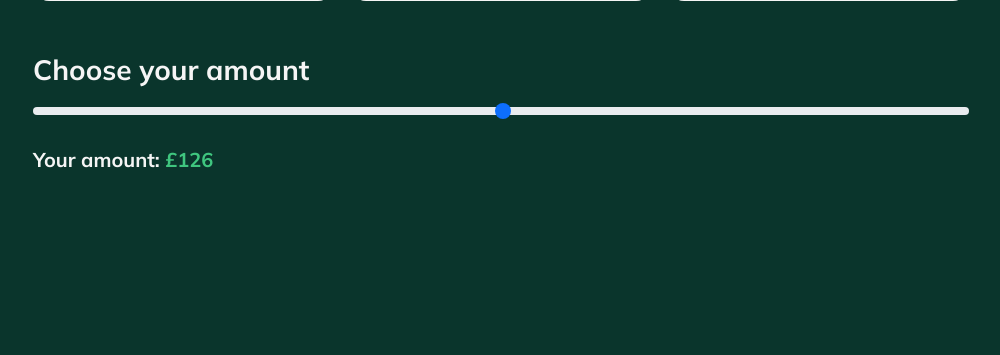
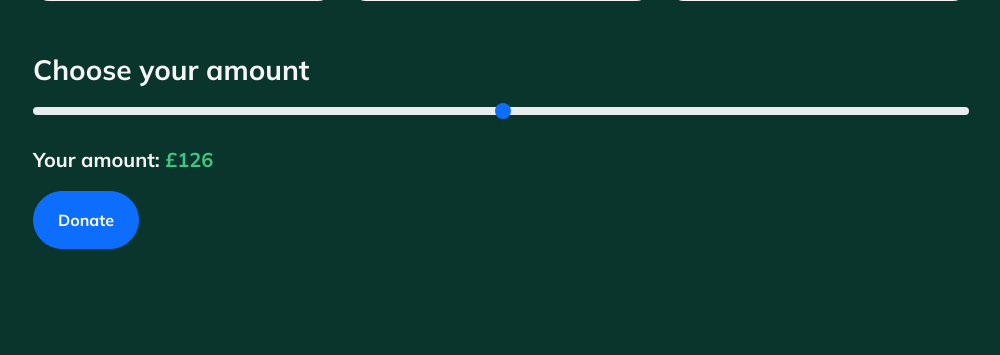
Before and after one commit to FlorinMiron98/ReLeaf, a Django app: template donations/templates/donations/donations.html in a window 1280 px wide. Shown: the part 1148-1503 px from the top of the page, without its empty margins (139-1139 px from the left). Before the commit the page ends 1316 px from the top, so only its background shows below. Run offline with Django 3.2, Linux system fonts and the light colour scheme; the template is opened without the code that fills it, so the values that code supplies are empty.

Commit message:
Create the donations form submit button

```diff
--- a/donations/templates/donations/donations.html
+++ b/donations/templates/donations/donations.html
@@ -182,6 +182,11 @@
         step="1"
       />
       <p class="mt-3 fw-bold fs-5">Your amount: <span class="amount"></span></p>
+      <button
+        class="donation-form__button btn btn-primary py-3 px-4 fw-bold rounded-5"
+      >
+        Donate
+      </button>
     </form>
   </div>
 </header>
```
